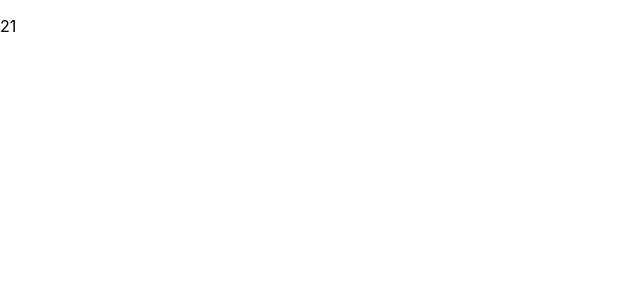
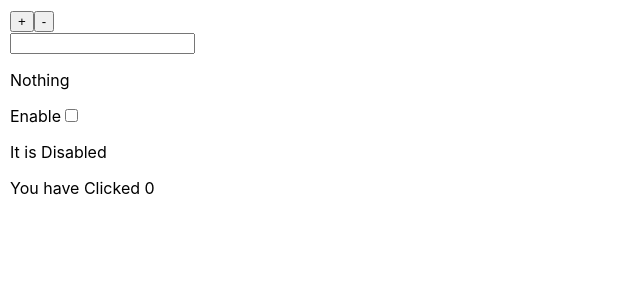
Before and after one commit to unmeshpt/ReactTutorial, a React (Create React App) app: page / in a window 1280 px wide. Shown: the top 300 px of the page, without its empty margins (0-640 px from the left). Built offline with nearby package versions, Linux system fonts and the light colour scheme.

Commit message:
event handeler function and class

```diff
--- a/src/Counternew.js
+++ b/src/Counternew.js
@@ -1,4 +1,5 @@
 import React from 'react'
+import './index.css'
 
 class Counternew extends React.Component {
     constructor(props) {
@@ -20,7 +21,8 @@ class Counternew extends React.Component {
         this.incriment()
         return (
             <div>
-                <p>{this.state.counter}</p>
+                <p>Unmesh <span className="spancolor">{this.state.counter}</span></p>
+
             </div>
         )
     }
--- /dev/null
+++ b/src/Demo.js
@@ -0,0 +1,13 @@
+import React from 'react'
+
+function Test(){
+    alert("Test")
+}
+
+function Demo(){
+    return(
+        <button onClick={ Test }>Click</button>
+    )
+}
+
+export default Demo
--- /dev/null
+++ b/src/Demonew.js
@@ -0,0 +1,61 @@
+import React from 'react'
+
+
+class Demonew extends React.Component {
+    //state maintance
+    constructor(props) {
+        super(props);
+        this.state = {
+            counter: 0,
+            enable: false,
+            changetext: "Nothing"
+        }
+    }
+
+    increse = () => {
+        this.setState((prev, props) => (
+            { counter: prev.counter + 1 }
+        ))
+
+    }
+    decrese = () => {
+        this.setState((prev, props) => (
+            { counter: prev.counter - 1 }
+        ))
+
+    }
+    checkClicked = () => {
+        this.setState((prev, props) => (
+            { enable: !prev.enable }
+        ))
+
+    }
+    textchangeev=(e)=>{
+
+this.setState({changetext:e.target.value})
+    }
+
+    render() {
+
+        return (
+            <div>
+                <button onClick={this.increse}>+</button>
+                <button onClick={this.decrese}>-</button>
+                <br />
+                <input onChange={this.textchangeev} type="text" />
+                <br />
+                <p>{this.state.changetext}</p>
+                <lable>
+                    Enable
+                <input type="checkbox" onClick={this.checkClicked} />
+                </lable>
+                <p>It is {this.state.enable ? "Enabled" : "Disabled"}</p>
+
+                <p>You have Clicked {this.state.counter}</p>
+            </div>
+
+        )
+    }
+}
+
+export default Demonew
--- a/src/index.css
+++ b/src/index.css
@@ -1,5 +1,6 @@
 body {
   margin: 0;
+  padding: 10px;
   font-family: -apple-system, BlinkMacSystemFont, 'Segoe UI', 'Roboto', 'Oxygen',
     'Ubuntu', 'Cantarell', 'Fira Sans', 'Droid Sans', 'Helvetica Neue',
     sans-serif;
@@ -11,3 +12,12 @@ code {
   font-family: source-code-pro, Menlo, Monaco, Consolas, 'Courier New',
     monospace;
 }
+.spancolor{
+  background: red;
+  color: white;
+  width: auto;
+  height:auto;
+  padding: 5px;
+ border-radius: 100px;
+
+}
--- a/src/index.js
+++ b/src/index.js
@@ -5,10 +5,11 @@ import App from './App';
 import Counter from './Counter'
 import reportWebVitals from './reportWebVitals';
 import Counternew from './Counternew'
+import Demo from './Demo'
+import Demonew from './Demonew'
 
-var x = setInterval(() => {
-    ReactDOM.render(<Counternew />, document.getElementById('root'));
-}, 1000);
+    ReactDOM.render(<Demonew />, document.getElementById('root'));
+
 
 
 // If you want to start measuring performance in your app, pass a function
```
